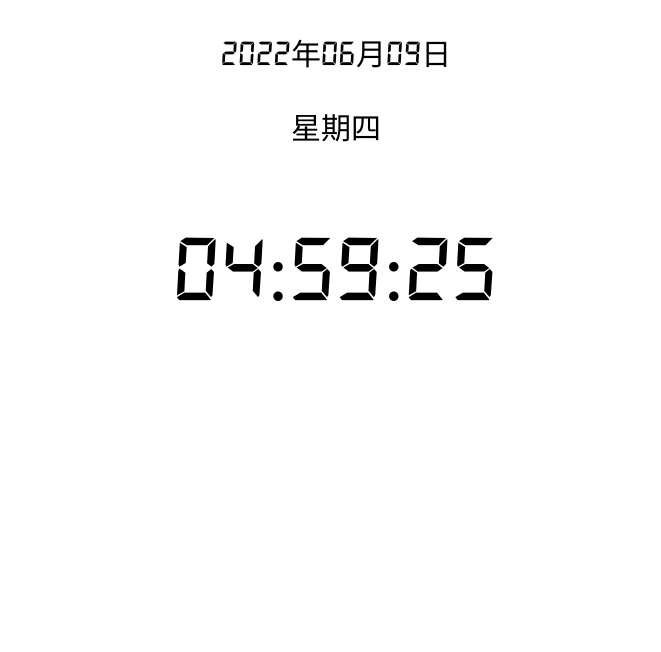
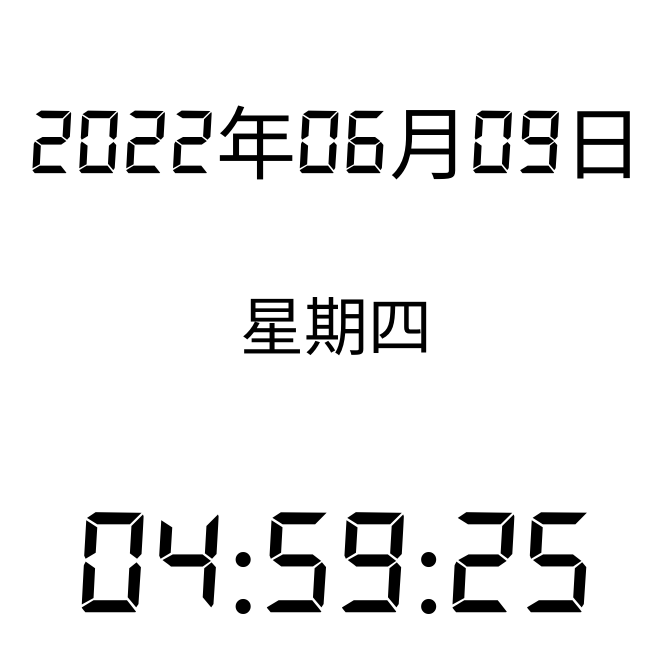
Before and after one commit to mitian233/kindle-timer, a plain HTML site: page clock.html in a window 1280 px wide. Shown: the whole page, without its empty margins (304-965 px from the left). Drawn offline with Linux system fonts and the light colour scheme; files whose address does not match are found by name.

Commit message:
Repair kindle browser support

```diff
--- a/clock.html
+++ b/clock.html
@@ -17,9 +17,9 @@
 </head>
 <body style="text-align: center">
     <div>
-        <p style="font-size: 30px"><span id="year"></span>年<span id="month"></span>月<span id="date"></span>日</p>
-        <p style="font-size: 30px">星期<span id="week"></span></p>
-        <p style="font-size: 80px"><span id="hour"></span>:<span id="minute"></span>:<span id="second"></span></p>
+        <p style="font-size: 5em"><span id="year"></span>年<span id="month"></span>月<span id="date"></span>日</p>
+        <p style="font-size: 4em">星期<span id="week"></span></p>
+        <p style="font-size: 8em"><span id="hour"></span>:<span id="minute"></span>:<span id="second"></span></p>
     </div>
     <script type="application/javascript">
         var year_span = document.getElementById('year');
```
